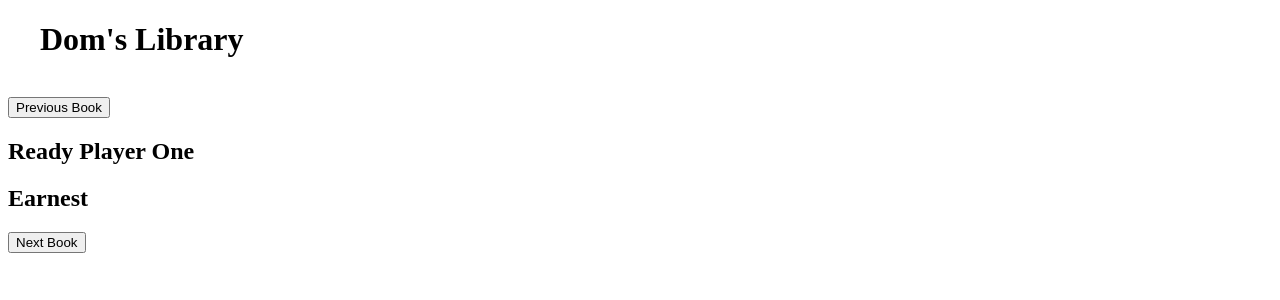
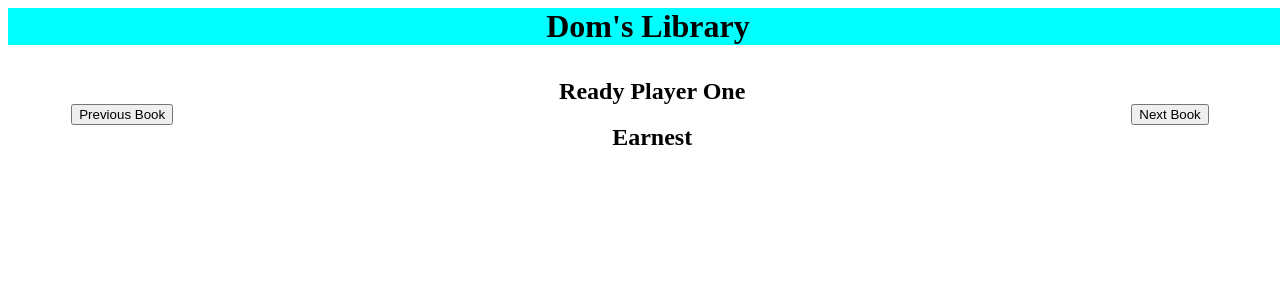
Before and after one commit to Kelphane/DCC-Library, a React (Create React App) app: page / in a window 1280 px wide. Shown: the top 300 px of the page. Built offline with nearby package versions, Linux system fonts and the light colour scheme.

Commit message:
Created Book Component and Completed BookViewer Component

```diff
--- /dev/null
+++ b/src/components/Book/Book.jsx
@@ -0,0 +1,13 @@
+import React from "react";
+
+const Book = (props) => {
+
+    return (
+        <React.Fragment>
+            <h2>{props.book.name}</h2>
+            <h2>{props.book.author}</h2>
+        </React.Fragment>
+    );
+}
+
+export default Book;
--- a/src/components/BookViewer/BookViewer.css
+++ b/src/components/BookViewer/BookViewer.css
@@ -0,0 +1,15 @@
+.book-viewer {
+    display: flex;
+    flex-direction: row;
+    justify-content: space-between;
+    align-items: center;
+    margin-left: 5%;
+    margin-right: 5%;
+    margin-top: 1%;
+    padding: 5;
+
+}
+
+.book-viewer div {
+    text-align: center;
+}
--- a/src/components/BookViewer/BookViewer.jsx
+++ b/src/components/BookViewer/BookViewer.jsx
@@ -1,16 +1,17 @@
 import React from "react";
+import "./BookViewer.css";
+import Book from "../Book/Book";
 
 const BookViewer = (props) => {
 
     return (
-        <div>
+        <div className="book-viewer">
             <div>
                 <button onClick={props.prevBook}>Previous Book</button>
             </div>
 
             <div>
-                <h2>{props.book.name}</h2>
-                <h2>{props.book.author}</h2>
+                <Book book={props.book} />
             </div>
 
             <div>
--- a/src/components/TitleBar/TitleBar.css
+++ b/src/components/TitleBar/TitleBar.css
@@ -1,9 +1,9 @@
-.titlebar-nav{
+.title-bar {
+    text-align: center;
+    width: 100vw;
     background-color: aqua;
-    width: 100%;
 }
 
-h1{
-    padding-bottom: 0.2em;
-    padding-left: 1em;
+.title-bar h1 {
+    margin: 0%;
 }
--- a/src/components/TitleBar/TitleBar.jsx
+++ b/src/components/TitleBar/TitleBar.jsx
@@ -3,10 +3,8 @@
 
 function TitleBar(props){
     return(
-        <div className="row row-space">
-            <div className="col-md-12" style={{padding: 0}}>
-                <h1>Dom's Library</h1>
-            </div>
+        <div className="title-bar">
+            <h1>Dom's Library</h1>
         </div>
     );
 }
```
Also changed, not shown: src/components/Book/Book.css (added).
